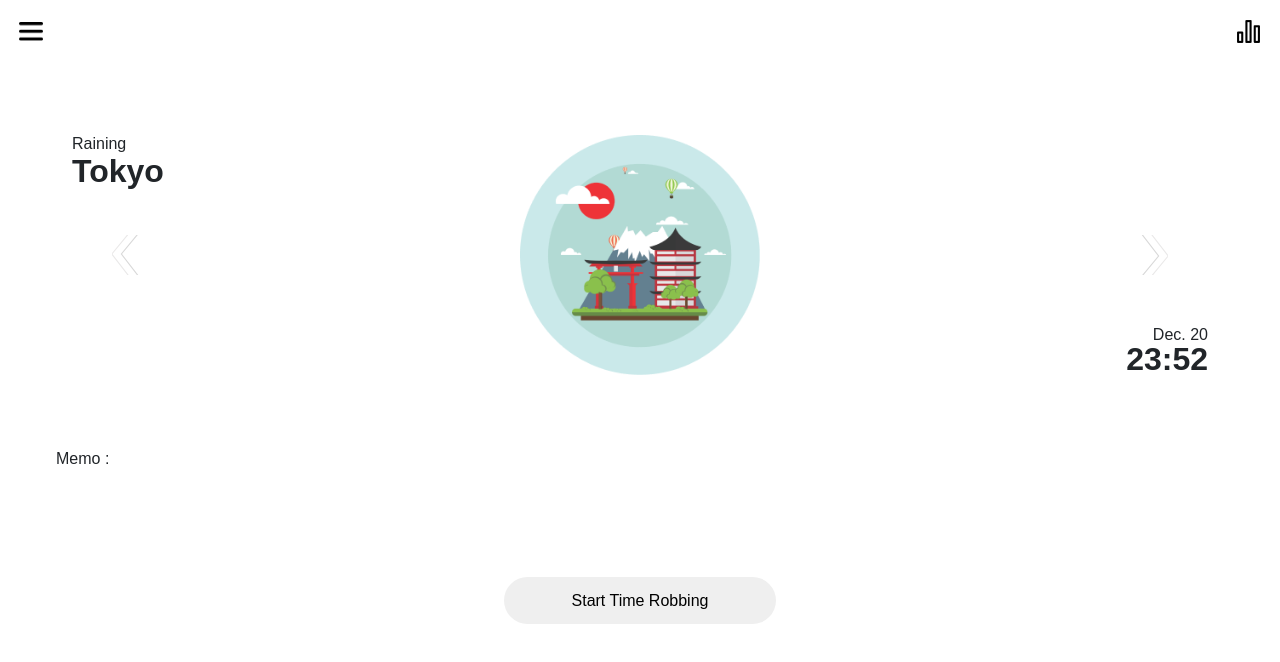
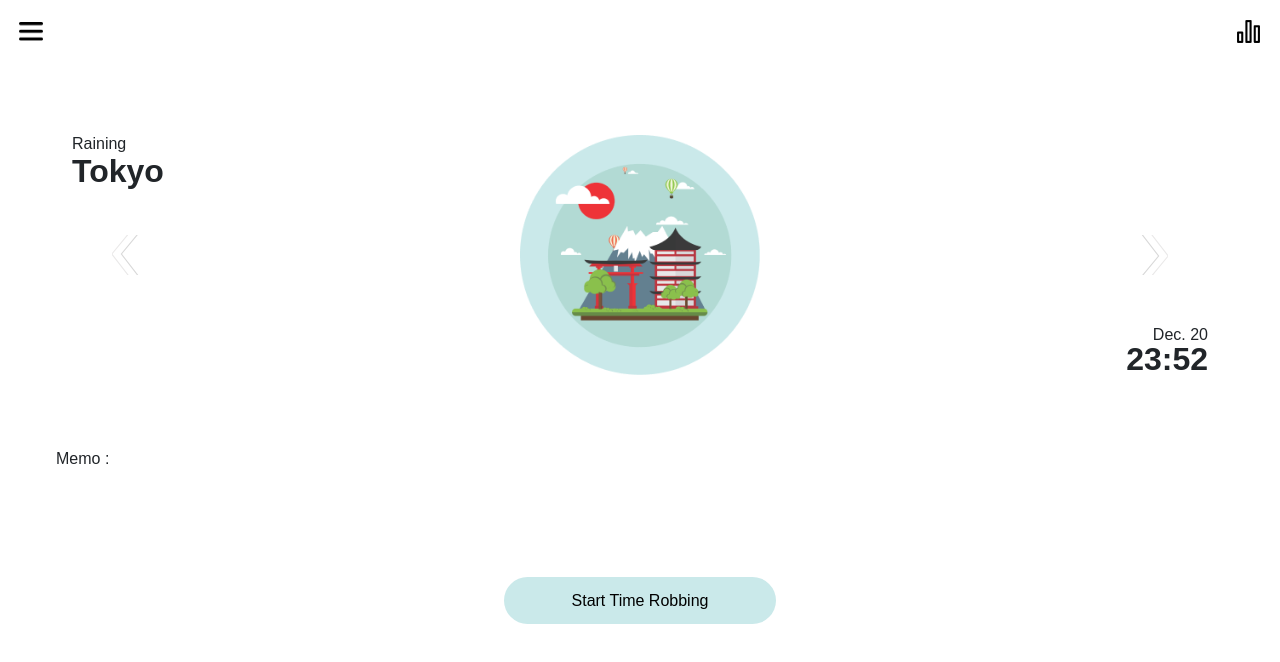
Before and after one commit to Likelion-at-SMWU-10th/Trobber, a React (Create React App) app in the folder trobber_fe/: page /setting in a window 1280 px wide. Shown: the top 662 px of the page. Built offline with nearby package versions, Linux system fonts and the light colour scheme.

Commit message:
TimerPage transition-1

```diff
--- a/trobber_fe/src/css/timerSetting.module.css
+++ b/trobber_fe/src/css/timerSetting.module.css
@@ -1,4 +1,8 @@
 @value regularBlack, regularWhite, lightMint, regularMint from '../common/colors.css';
+
+.container {
+  height: 100vh;
+}
 
 .header {
   display: flex;
--- a/trobber_fe/src/pages/TimerSetting.jsx
+++ b/trobber_fe/src/pages/TimerSetting.jsx
@@ -7,9 +7,17 @@ import Mypage from "./Mypage";
 import { useState } from "react";
 
 const TimerSetting = () => {
+  // state
   const [visibility, setVisibility] = useState(false);
   const [memoValue, setMemoValue] = useState("");
+  const [bgColor, setBgColor] = useState("#FFFFFF");
+  const [started, setStarted] = useState(false);
+  const [btnColors, setBtnColors] = useState({
+    backgroundColor: "#CAE9EA",
+    textColor: "#000000",
+  });
 
+  // func
   const toggleMenu = () => {
     setVisibility(!visibility);
   };
@@ -19,11 +27,37 @@ const TimerSetting = () => {
   const setMemo = (textValue) => {
     setMemoValue(textValue);
   };
+  const startTimer = () => {
+    // background color
+    setBgColor("#97D4D6");
+
+    // inactive carousel
+    // disabled input and change memo color
+    setStarted(true);
+
+    // button color
+    setBtnColors({
+      backgroundColor: "#FFFFFF",
+      textColor: "#000000",
+    });
+
+    // move text
+
+    // show elapsedTime
+
+    // change header icon color
+  };
 
   return (
     <>
       <Mypage handleMouseDown={handleMouseDown} visibility={visibility} />
-      <div className={styles.container}>
+      <div
+        className={styles.container}
+        style={{
+          transition: "1s all ease-in-out",
+          backgroundColor: bgColor,
+        }}
+      >
         <div className={styles.header}>
           <img
             className={styles.menubar}
@@ -33,12 +67,25 @@ const TimerSetting = () => {
           <img className={styles.graph} src={require("./pageimg/graph.png")} />
         </div>
         <div className={styles.countries}>
-          <Countries />
+          <Countries isStarted={started} />
         </div>
         <div className={styles.memo}>
-          <Memo started={false} setMemo={setMemo} />
+          <Memo isStarted={started} setMemo={setMemo} />
         </div>
         <div className={styles.footer}>
+          <button
+            className={styles.startButton}
+            onClick={startTimer}
+            style={{
+              transition: "1s all ease-in-out",
+              backgroundColor: btnColors.backgroundColor,
+              color: btnColors.textColor,
+            }}
+          >
+            Start Time Robbing
+          </button>
+        </div>
+        {/* <div className={styles.footer}>
           <Link
             to="/timer"
             state={{
@@ -47,7 +94,7 @@ const TimerSetting = () => {
           >
             <button className={styles.startButton}>Start Time Robbing</button>
           </Link>
-        </div>
+        </div> */}
       </div>
     </>
   );
--- a/trobber_fe/src/pages/components/Countries.jsx
+++ b/trobber_fe/src/pages/components/Countries.jsx
@@ -2,12 +2,10 @@ import Carousel from "react-bootstrap/Carousel";
 import "bootstrap/dist/css/bootstrap.min.css";
 import styles from "../../css/countries.module.css";
 import "./Countries.css";
-import { useState } from "react";
-import { useEffect } from "react";
 
-function Countries() {
+function Countries({ isStarted }) {
   return (
-    <Carousel indicators={false} interval={null}>
+    <Carousel indicators={false} interval={null} controls={!isStarted}>
       {/* 일본 */}
       <Carousel.Item id="JAPAN">
         <div>
--- a/trobber_fe/src/pages/components/Memo.jsx
+++ b/trobber_fe/src/pages/components/Memo.jsx
@@ -1,21 +1,21 @@
 import React from "react";
 import styles from "../../css/memo.module.css";
 
-const Memo = ({ started, setMemo, todo }) => {
+const Memo = ({ isStarted, setMemo, todo }) => {
   const onChangeValue = (event) => {
     setMemo(event.target.value);
   };
 
   return (
     <div className={styles.memo}>
-      <div className={`${styles.text} ${started && styles.disabled}`}>
+      <div className={`${styles.text} ${isStarted && styles.disabled}`}>
         Memo :
       </div>
       <input
-        className={`${styles.input} ${started && styles.disabled}`}
-        disabled={started ? true : false}
+        className={`${styles.input} ${isStarted && styles.disabled}`}
+        disabled={isStarted}
         onChange={onChangeValue}
-        placeholder={started ? todo : ""}
+        // placeholder={started ? todo : ""}
       ></input>
     </div>
   );
```
